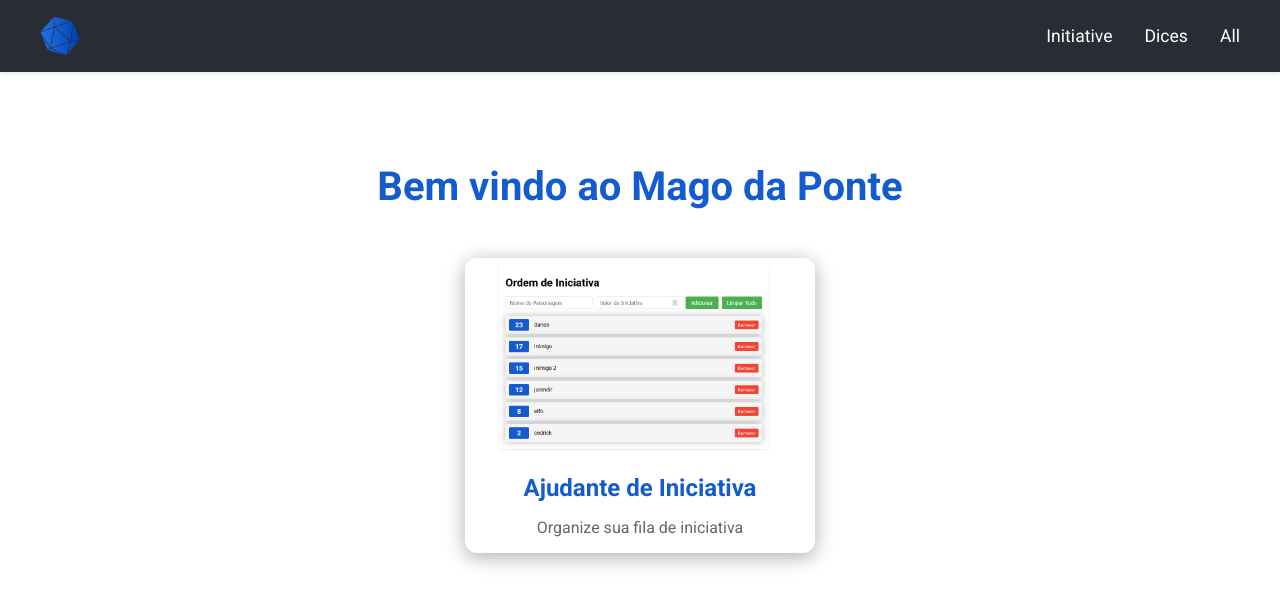
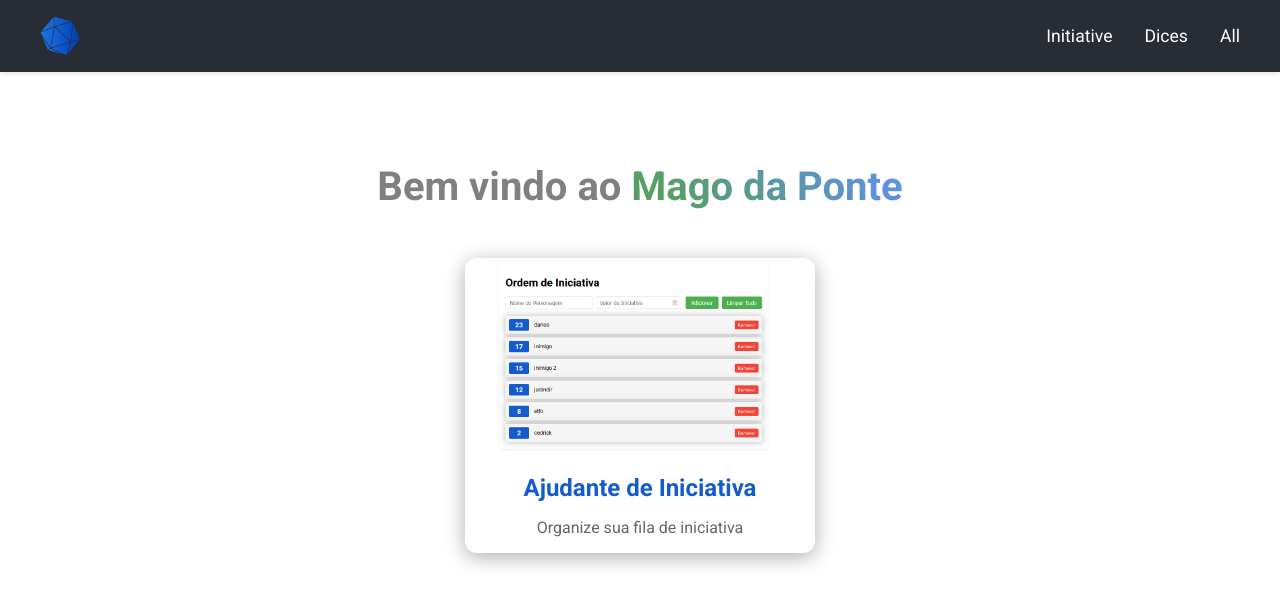
Before and after one commit to GustavoAlmeidaPuff/rpg-handler, a React (Create React App) app: page / in a window 1280 px wide. Shown: the top 606 px of the page. Built offline with nearby package versions, Linux system fonts and the light colour scheme.

Commit message:
Add gradient text effect to home page title

```diff
--- a/src/pages/Home.js
+++ b/src/pages/Home.js
@@ -5,7 +5,7 @@ import initiativeImage from '../assets/initiative-preview.png';
 function Home() {
   return (
     <div className="home-container">
-      <h1 className="main-title">Bem vindo ao Mago da Ponte</h1>
+      <h1 className="main-title">Bem vindo ao <span className="gradient-text">Mago da Ponte</span></h1>
 
       <section className="products-section">
         <div className="product-card">
--- a/src/pages/home.css
+++ b/src/pages/home.css
@@ -5,11 +5,33 @@
 }
 
 .main-title {
-  color: #135bcf;
+  color: grey;
   text-align: center;
   font-size: 2.5rem;
   margin-bottom: 3rem;
   font-weight: bold;
+}
+
+.gradient-text {
+  background: linear-gradient(45deg, #8757f5, #57a05d, #5e90e0, #72d5e2, rgb(224, 62, 124));
+  -webkit-background-clip: text;
+  background-clip: text;
+  color: transparent;
+  display: inline-block;
+  animation: gradient 5s ease infinite;
+  background-size: 300% 300%;
+}
+
+@keyframes gradient {
+  0% {
+    background-position: 0% 50%;
+  }
+  50% {
+    background-position: 100% 50%;
+  }
+  100% {
+    background-position: 0% 50%;
+  }
 }
 
 .products-section {
```
